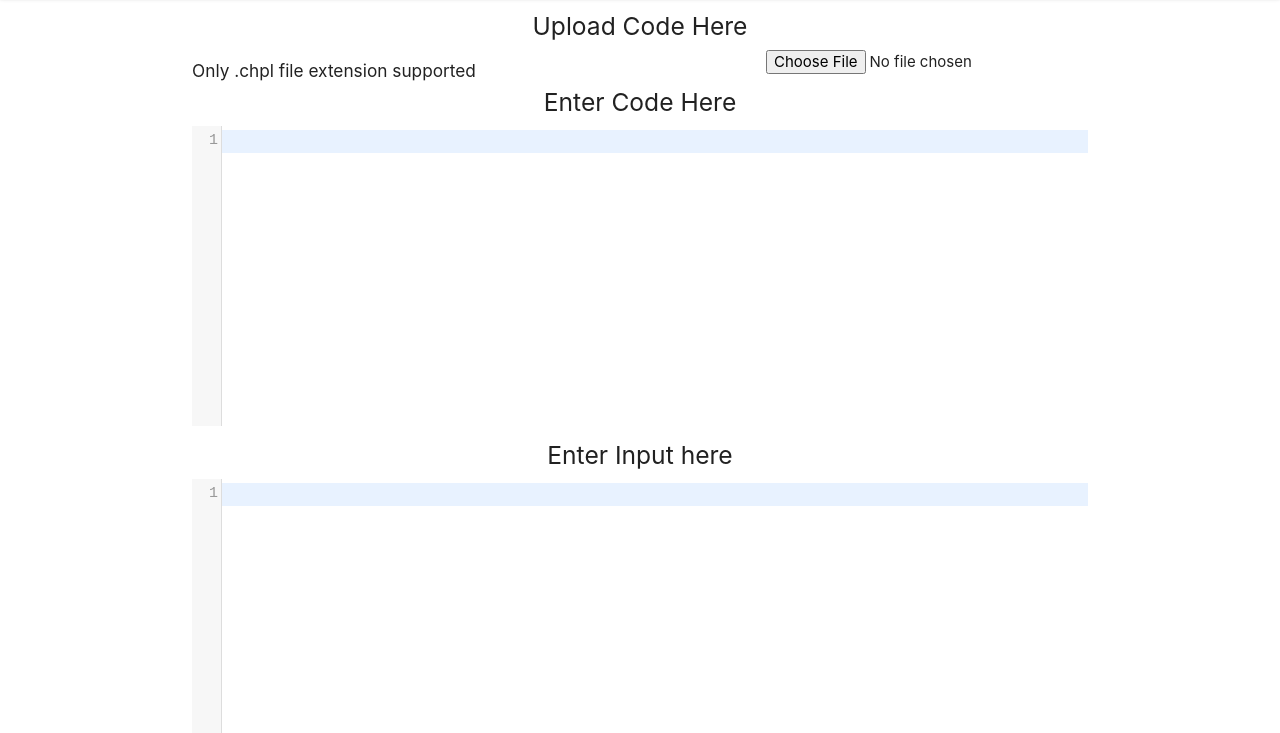
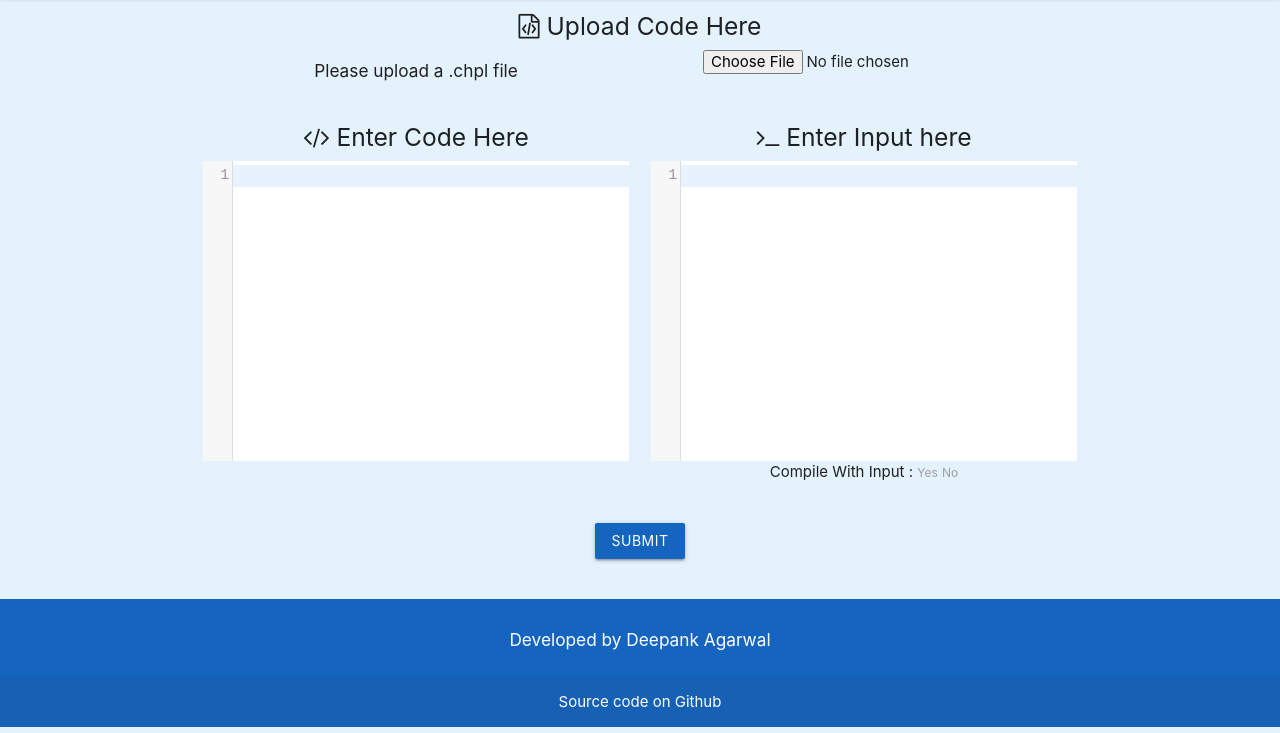
Before and after one commit to deepank411/chapel-compiler, a website: page index.html in a window 1280 px wide. Shown: the part 67-800 px from the top of the page. Drawn offline with nearby package versions, Linux system fonts and the light colour scheme.

Commit message:
UI improvements

```diff
--- a/index.html
+++ b/index.html
@@ -4,10 +4,11 @@
    <title>Chapel Compiler</title>
    <link rel="stylesheet" href="https://cdnjs.cloudflare.com/ajax/libs/materialize/0.97.5/css/materialize.min.css">
    <link rel="stylesheet" href="https://cdnjs.cloudflare.com/ajax/libs/codemirror/5.12.0/codemirror.css">
+   <link rel="stylesheet" href="https://maxcdn.bootstrapcdn.com/font-awesome/4.5.0/css/font-awesome.min.css">
    <meta name="viewport" content="width=device-width, initial-scale=1.0"/>
    <meta charset="UTF-8">
 </head>
-<body>
+<body class="blue lighten-5">
    <nav>
       <div class="nav-wrapper blue darken-3">
          <a href="/" class="brand-logo center">Try Chapel Online</a>
@@ -15,31 +16,47 @@
    </nav>
    <div class="container row">
       <form id="myform" name="myform" method="post" action="/compilecode" enctype="multipart/form-data">
-         <div class="sec1">
-            <h5 class="center">Upload Code Here</h5>
-            <span class="left"><h6>Only .chpl file extension supported</h6></span>
-			   <span class="right"><input type="file" name="chplCode" id="fileupload" accept=".chpl"/></span>
-         </div><br>
-         <div class="sec2">
-			   <h5 class="center">Enter Code Here</h5>
+         <h5 class="center"><i class="fa fa-file-code-o"></i> Upload Code Here</h5>
+         <div class="row">
+            <div class="col l6 center"><h6>Please upload a .chpl file</h6></div>
+            <div class="col l6 center"><input type="file" name="chplCode" id="fileupload" accept=".chpl"/></div>
+         </div>
+         <div class="row">
+            <div class="col l6">
+               <h5 class="center"><i class="fa fa-code"></i> Enter Code Here</h5>
                <textarea id="code" name="code"></textarea>
             </div>
-         <div class="sec3">
-   			<h5 class="center">Enter Input here</h5>
+            <div class="col l6">
+               <h5 class="center"><i class="fa fa-terminal"></i> Enter Input here</h5>
                <textarea id="input" name="input"></textarea>
                <div class="row center">
                   Compile With Input :
                   <input name="inputRadio" type="radio" id="inputRadio" value="true"/>
                   <label for="inputRadio">Yes</label>
-   				<input name="inputRadio" type="radio" id="inputRadio2" value="false"/>
+                  <input name="inputRadio" type="radio" id="inputRadio2" value="false" checked/>
                   <label for="inputRadio2">No</label>
                </div>
-
+            </div>
+         </div>
          <div class="row center">
             <input type="submit" value="submit" class="btn blue darken-3" name="submit" />
          </div>
       </form>
    </div>
+   <footer class="page-footer blue darken-3">
+      <div class="container">
+         <div class="row">
+            <div class="col l12 s12 center">
+               <h6 class="white-text">Developed by Deepank Agarwal</h6>
+            </div>
+         </div>
+      </div>
+      <div class="footer-copyright">
+         <div class="container center">
+            <a class="white-text center" href="https://github.com/deepank411/chapel-compiler">Source code on Github</a>
+         </div>
+      </div>
+   </footer>
    <script type="text/javascript" src="https://code.jquery.com/jquery-2.1.1.min.js"></script>
    <script src="https://cdnjs.cloudflare.com/ajax/libs/materialize/0.97.5/js/materialize.min.js"></script>
    <script src="https://cdnjs.cloudflare.com/ajax/libs/codemirror/5.12.0/codemirror.js"></script>
```
Lines whose indentation alone changed are shown as unchanged.
